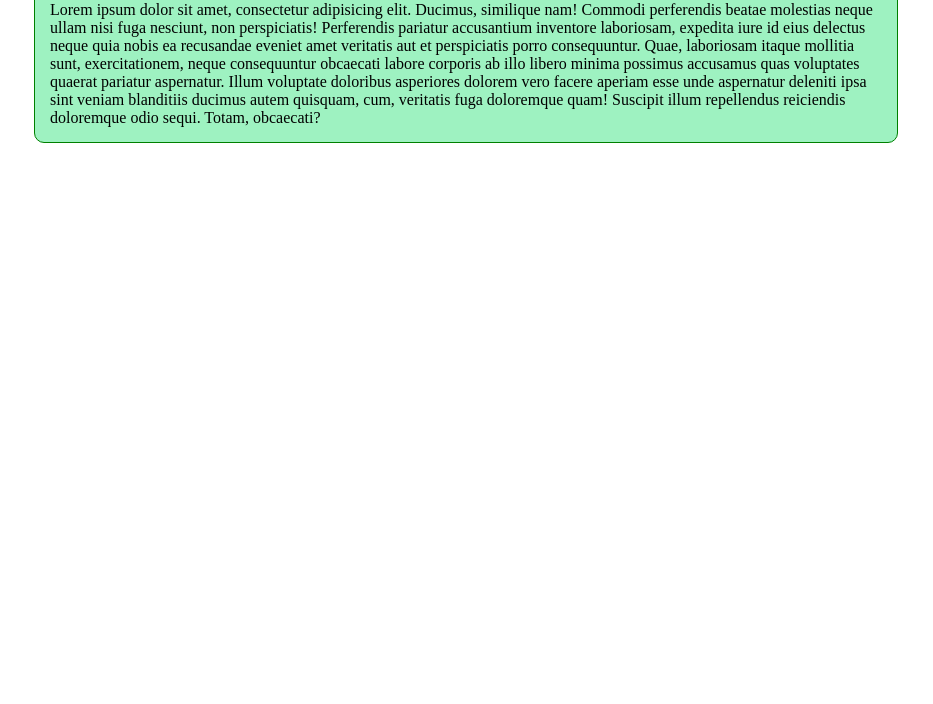
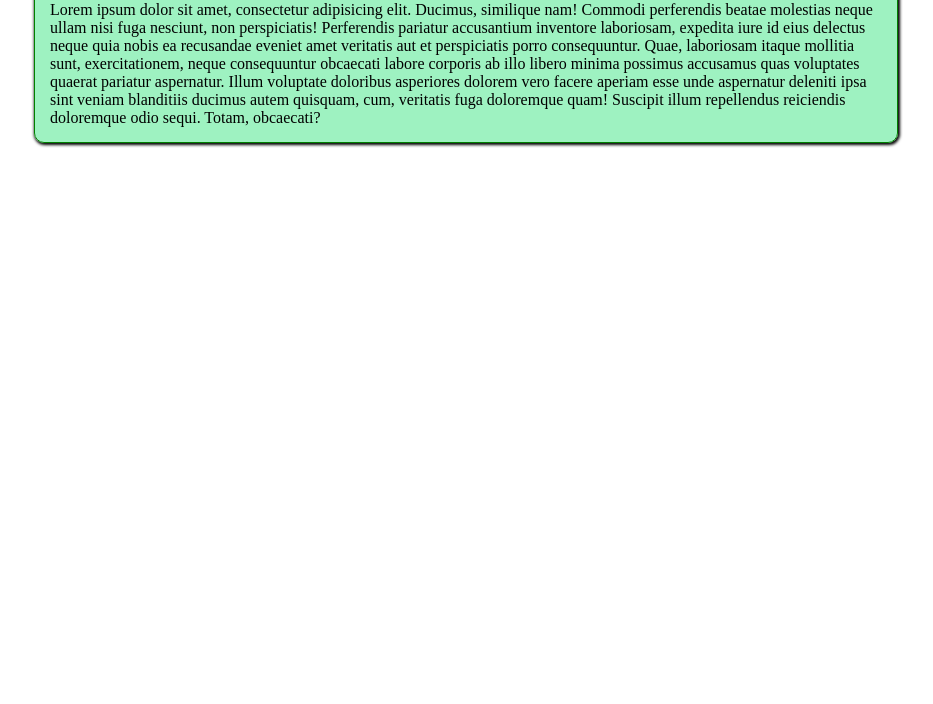
Before and after one commit to anyerthony/Test, a plain HTML site: page index.html in a window 1280 px wide. Shown: the part 96-800 px from the top of the page, without its empty margins (174-1107 px from the left). Drawn offline with Linux system fonts and the light colour scheme.

Commit message:
box shodown

```diff
--- a/estilos/estilos.css
+++ b/estilos/estilos.css
@@ -7,6 +7,7 @@ header{
     padding: 15px;
     border: solid 1px green;
     border-radius: 10px;
+    box-shadow: 1px 1px 3px 1px black;
 }
 h1{
     margin: 0px;
```
